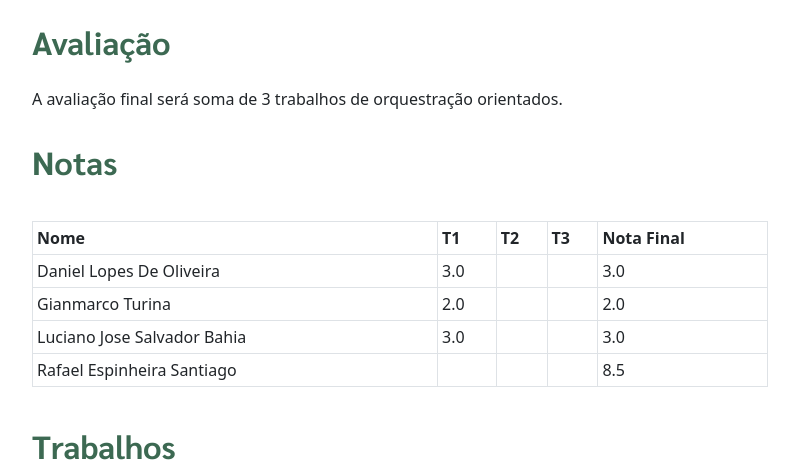
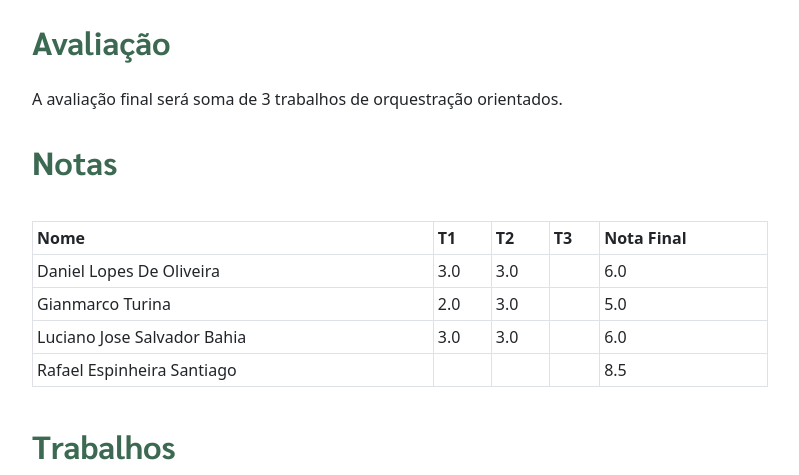
Before and after one commit to pedrokroger/pedrokroger.github.io, a Jekyll site: the page built from aulas/orq2.md, in a window 1280 px wide and 900 px high, scrolled down 523 px. Shown: the top 475 px of the window, without its empty margins (50-849 px from the left). Built offline with Jekyll 4.4.1, drawn with Linux system fonts in a browser that asks for light colours.

Commit message:
Trabalhos orquestração

```diff
--- a/aulas/orq2.md
+++ b/aulas/orq2.md
@@ -16,12 +16,12 @@ A avaliação final será soma de 3 trabalhos de orquestração orientados.
 
 ## Notas
 
-| Nome                        | T1  | T2 | T3 | Nota Final |
-|:----------------------------|:----|:---|:---|:-----------|
-| Daniel Lopes De Oliveira    | 3.0 |    |    | =sum       |
-| Gianmarco Turina            | 2.0 |    |    | =sum       |
-| Luciano Jose Salvador Bahia | 3.0 |    |    | =sum       |
-| Rafael Espinheira Santiago  |     |    |    | 8.5        |
+| Nome                        | T1  | T2  | T3 | Nota Final |
+|:----------------------------|:----|:----|:---|:-----------|
+| Daniel Lopes De Oliveira    | 3.0 | 3.0 |    | =sum       |
+| Gianmarco Turina            | 2.0 | 3.0 |    | =sum       |
+| Luciano Jose Salvador Bahia | 3.0 | 3.0 |    | =sum       |
+| Rafael Espinheira Santiago  |     |     |    | 8.5        |
 {: #notas-table}
 
 <!-- | Rafael Espinheira Santiago | 1.0 | 2.5 | 2.5 | 2.5  -->
```
